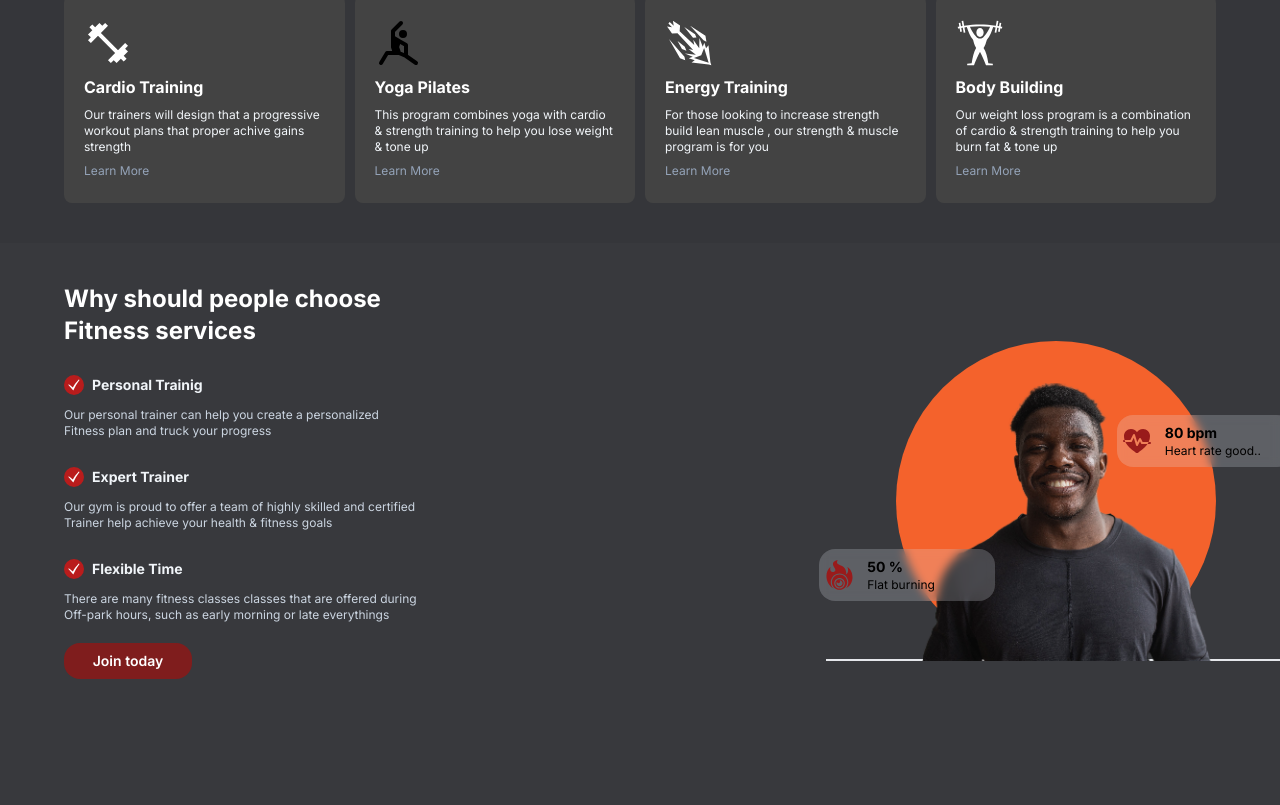
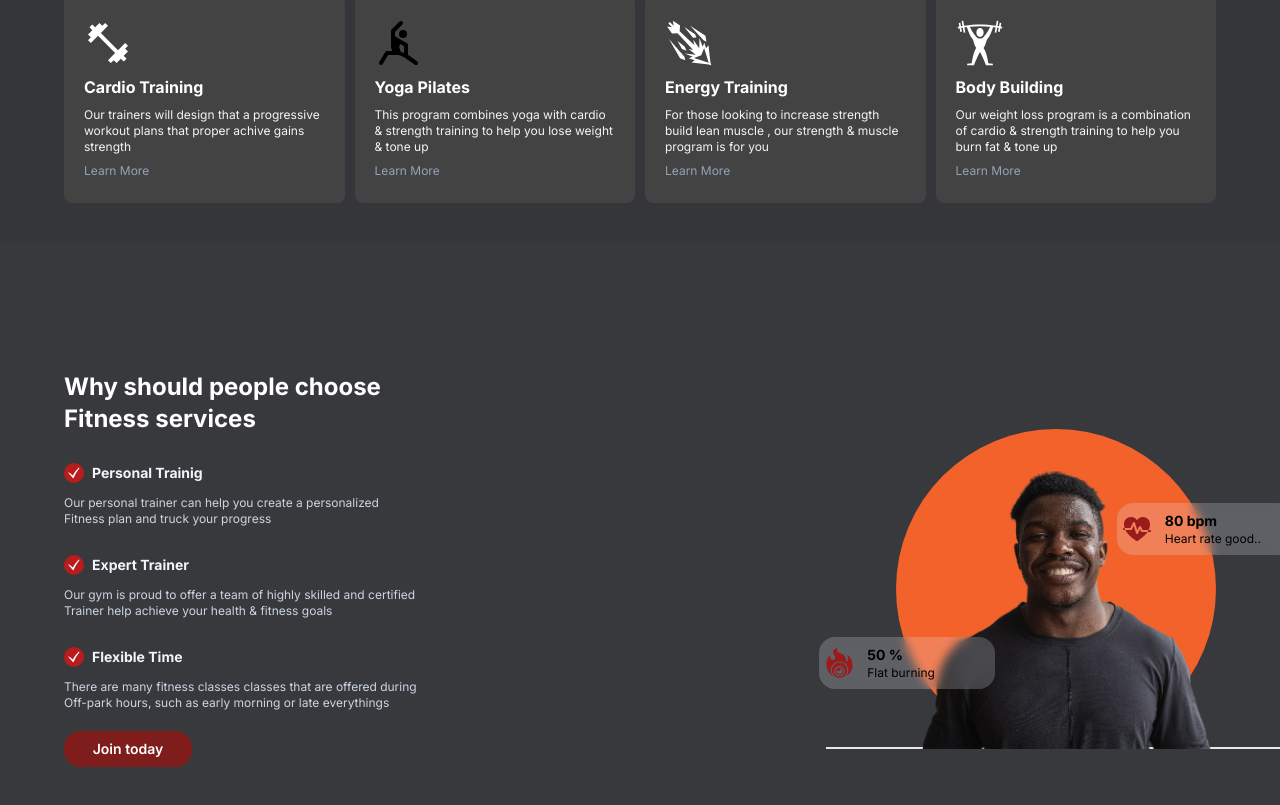
Before and after one commit to tchasinga/gym-rooms, a Next.js app: page / in a window 1280 px wide. Shown: the part 1833-2638 px from the top of the page. Built offline with nearby package versions, Linux system fonts and the light colour scheme.

Commit message:
New code is added to the end of the code

```diff
--- a/src/app/components/Healthstate.jsx
+++ b/src/app/components/Healthstate.jsx
@@ -7,7 +7,7 @@ import { GiBurningEye } from "react-icons/gi";
 
 export default function Healthstate() {
   return (
-    <div className='max-w-6xl mx-auto pt-10 flex justify-between items-center'>
+    <div className='max-w-6xl mx-auto pt-[10%] flex justify-between items-center'>
 
        <div className='flex-col flex'>
            <div className="text-2xl font-bold text-white">
```
